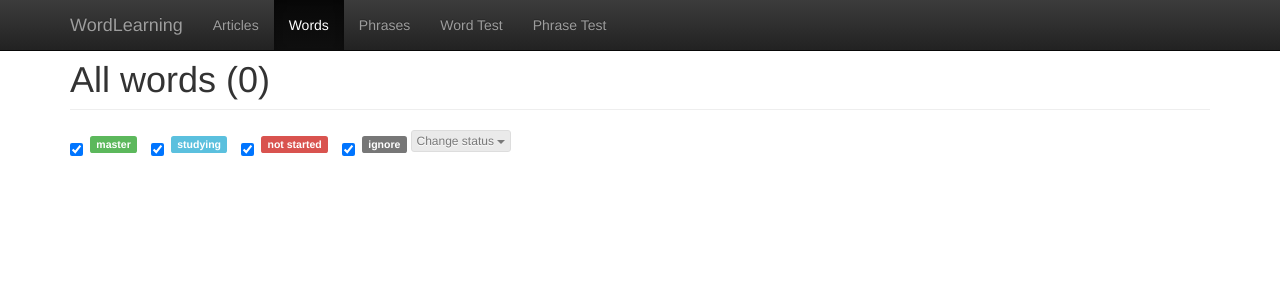
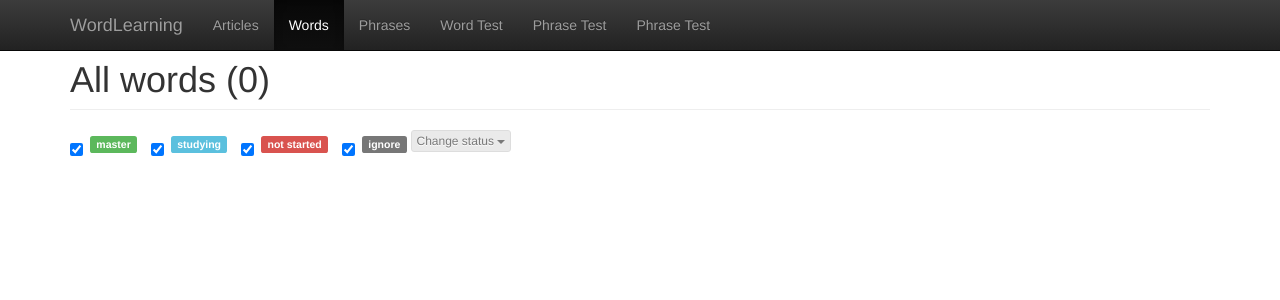
Before and after one commit to m-tkg/wordlearning, a Django app: page /word/list in a window 1280 px wide. Shown: the top 300 px of the page. Run offline with Django 3.2, Linux system fonts and the light colour scheme; data that the repository does not hold is empty; some libraries are stand-ins or nearby versions.

Commit message:
add stats menu

```diff
--- a/project/wordlearning/app/templates/common/header.html
+++ b/project/wordlearning/app/templates/common/header.html
@@ -16,6 +16,7 @@
         <li {% if active_phrase_list %}class="active"{% endif %}><a href="/phrase/list">Phrases</a></li>
         <li {% if active_wordtest %}class="active"{% endif %}><a href="/word/test">Word Test</a></li>
         <li {% if active_phrasetest %}class="active"{% endif %}><a href="/phrase/test">Phrase Test</a></li>
+        <li {% if active_stats %}class="active"{% endif %}><a href="/phrase/stats">Phrase Test</a></li>
       </ul>
     </div>
   </div>
```
